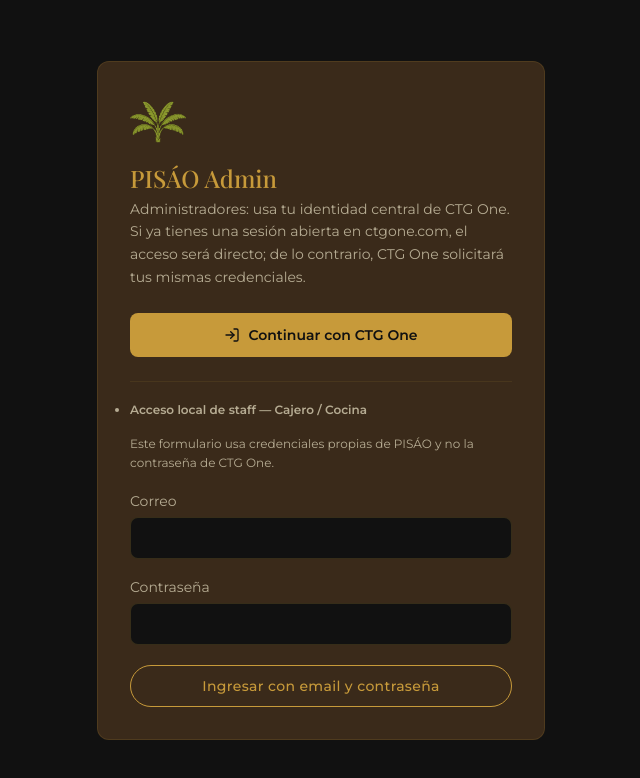
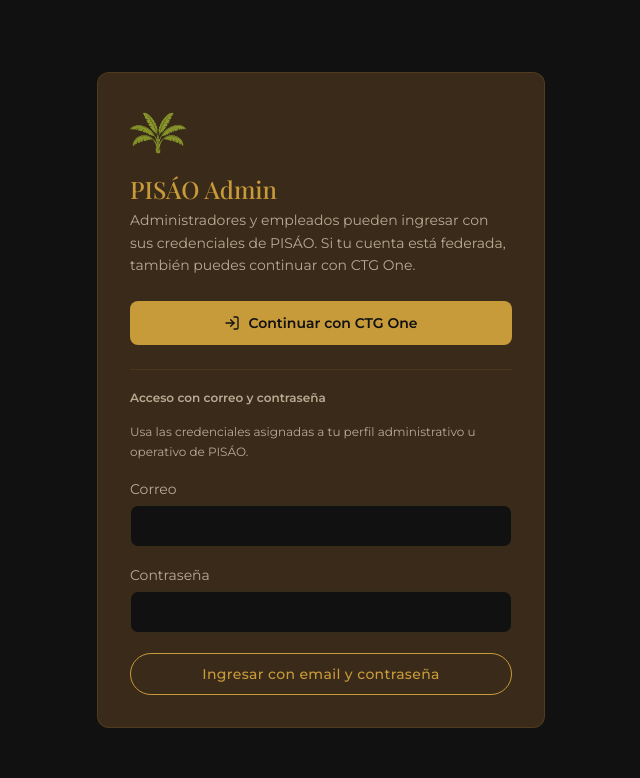
Before and after one commit to VladPhil92/pisao-gastrobar, a Next.js app: page /admin/login in a window 1280 px wide. Shown: the top 778 px of the page, without its empty margins (319-959 px from the left). Built offline with nearby package versions, Linux system fonts and the light colour scheme; no server answers.

Commit message:
fix(auth): clarify staff and admin login choices

```diff
--- a/components/admin/AdminLoginForm.tsx
+++ b/components/admin/AdminLoginForm.tsx
@@ -57,9 +57,8 @@ export function AdminLoginForm({
           PISÁO Admin
         </p>
         <p className="text-pisao-cream-muted mt-1 text-sm leading-relaxed">
-          Administradores: usa tu identidad central de CTG One. Si ya tienes una
-          sesión abierta en ctgone.com, el acceso será directo; de lo contrario,
-          CTG One solicitará tus mismas credenciales.
+          Administradores y empleados pueden ingresar con sus credenciales de PISÁO.
+          Si tu cuenta está federada, también puedes continuar con CTG One.
         </p>
 
         <a
@@ -73,14 +72,13 @@ export function AdminLoginForm({
         {error && <p className="mt-4 text-sm text-red-400">{error}</p>}
 
         <div className="border-pisao-gold/10 mt-6 border-t pt-5">
-          <summary className="text-pisao-cream-muted hover:text-pisao-cream cursor-pointer text-xs font-semibold">
-            Acceso local de staff — Cajero / Cocina
-          </summary>
+          <p className="text-pisao-cream-muted text-xs font-semibold">
+            Acceso con correo y contraseña
+          </p>
 
           <form onSubmit={onSubmit} className="mt-4">
             <p className="text-pisao-cream-muted mb-4 text-xs leading-relaxed">
-              Este formulario usa credenciales propias de PISÁO y no la
-              contraseña de CTG One.
+              Usa las credenciales asignadas a tu perfil administrativo u operativo de PISÁO.
             </p>
 
             <div className="space-y-4">
```
